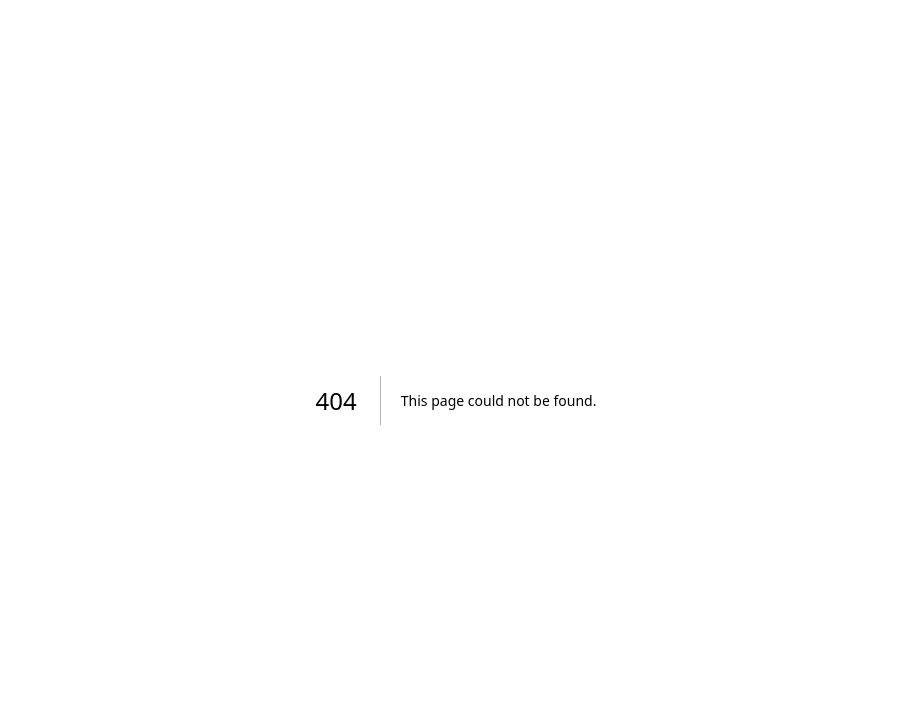
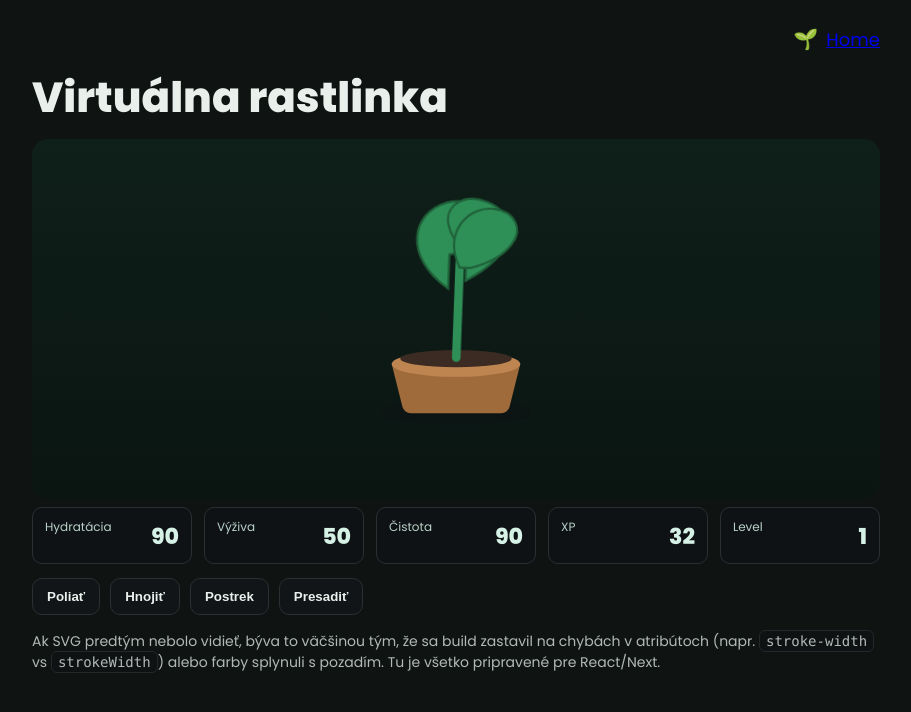
Before and after one commit to artbymosi-ops/Greenbuddyv1, a Next.js app: page /plant in a window 1280 px wide. Before the commit this address had no page. Shown: the top 712 px of the page, without its empty margins (184-1095 px from the left). Built offline with nearby package versions, Linux system fonts and the light colour scheme.

Commit message:
Create plant.js

```diff
--- /dev/null
+++ b/pages/plant.js
@@ -0,0 +1,236 @@
+import { useState } from "react";
+import Link from "next/link";
+
+export default function PlantPage() {
+  const [stats, setStats] = useState({
+    water: 90,
+    food: 50,
+    clean: 90,
+    xp: 32,
+    lv: 1,
+  });
+
+  const bump = (key, delta) => {
+    setStats((s) => {
+      const next = { ...s, [key]: Math.max(0, Math.min(100, s[key] + delta)) };
+      // pridaj aj XP pri akcii
+      if (["water", "food", "clean"].includes(key)) {
+        next.xp = s.xp + 10;
+        if (next.xp >= 100) {
+          next.lv = s.lv + 1;
+          next.xp = 0;
+        }
+      }
+      return next;
+    });
+  };
+
+  // menšia amplitúda kývania keď je rastlinka spokojná
+  const swaySec = 4;
+  const swayDeg = Math.max(2, 10 - Math.floor((stats.water + stats.food) / 25)); // 2–10°
+
+  return (
+    <main className="wrap">
+      <header className="topbar">
+        <div className="brand">
+          <span className="sprout">🌱</span>
+          <Link href="/">Home</Link>
+        </div>
+      </header>
+
+      <h1>Virtuálna rastlinka</h1>
+
+      {/* SVG rastlinka */}
+      <div className="plant-stage">
+        <svg
+          viewBox="0 0 240 280"
+          width="260"
+          height="300"
+          role="img"
+          aria-label="Monstera v kvetináči"
+        >
+          {/* tieň */}
+          <ellipse cx="120" cy="255" rx="70" ry="12" fill="#0f1214" opacity="0.5" />
+
+          {/* kvetináč */}
+          <path
+            d="M60 210 h120 l-10 40 a8 8 0 0 1 -8 6 H78 a8 8 0 0 1 -8 -6 Z"
+            fill="#a06b3b"
+          />
+          <ellipse cx="120" cy="210" rx="60" ry="12" fill="#bf8551" />
+
+          {/* zem */}
+          <ellipse cx="120" cy="205" rx="52" ry="8" fill="#3b2b22" />
+
+          {/* celá rastlina v skupine kvôli animácii kývania */}
+          <g className="plant" transform="translate(0,-10)">
+            {/* stonka */}
+            <rect x="116" y="110" width="8" height="98" rx="4" fill="#2e8f57" />
+
+            {/* list 1 (ľavý) */}
+            <path
+              d="M110 140
+                 c -45 -30, -35 -70, -5 -80
+                 c 26 -8, 44 12, 35 28
+                 c -5 10, -18 18, -30 20 z"
+              fill="#2e8f57"
+              stroke="#1f6139"
+              strokeWidth="2"
+            />
+            {/* list 2 (pravý) */}
+            <path
+              d="M126 132
+                 c 48 -28, 50 -62, 18 -74
+                 c -22 -8, -40 4, -36 22
+                 c 3 12, 10 20, 18 26 z"
+              fill="#2e8f57"
+              stroke="#1f6139"
+              strokeWidth="2"
+            />
+            {/* list 3 (hore) */}
+            <path
+              d="M120 120
+                 c -18 -34, 8 -58, 30 -56
+                 c 20 2, 28 18, 18 32
+                 c -8 12, -24 20, -38 24 z"
+              fill="#2e8f57"
+              stroke="#1f6139"
+              strokeWidth="2"
+            />
+          </g>
+        </svg>
+      </div>
+
+      {/* ukazovatele */}
+      <section className="stats">
+        <Stat label="Hydratácia" value={stats.water} />
+        <Stat label="Výživa" value={stats.food} />
+        <Stat label="Čistota" value={stats.clean} />
+        <Stat label="XP" value={stats.xp} />
+        <Stat label="Level" value={stats.lv} />
+      </section>
+
+      {/* tlačidlá */}
+      <div className="buttons">
+        <button onClick={() => bump("water", 10)}>Poliať</button>
+        <button onClick={() => bump("food", 10)}>Hnojiť</button>
+        <button onClick={() => bump("clean", 10)}>Postrek</button>
+        <button onClick={() => setStats((s) => ({ ...s, water: 50, food: 50, clean: 50 }))}>
+          Presadiť
+        </button>
+      </div>
+
+      <p className="hint">
+        Ak SVG predtým nebolo vidieť, býva to väčšinou tým, že sa build zastavil na
+        chybách v atribútoch (napr. <code>stroke-width</code> vs <code>strokeWidth</code>)
+        alebo farby splynuli s pozadím. Tu je všetko pripravené pre React/Next.
+      </p>
+
+      <style jsx>{`
+        .wrap {
+          max-width: 880px;
+          margin: 0 auto;
+          padding: 24px 16px 80px;
+          color: #e9f0ec;
+        }
+        .topbar {
+          display: flex;
+          justify-content: flex-end;
+          margin-bottom: 12px;
+        }
+        .brand {
+          display: flex;
+          align-items: center;
+          gap: 8px;
+        }
+        .sprout {
+          font-size: 20px;
+        }
+        h1 {
+          font-size: 42px;
+          margin: 12px 0 10px;
+        }
+        .plant-stage {
+          display: flex;
+          justify-content: center;
+          margin: 10px 0 6px;
+        }
+        /* animácia kývania – pivot dole pri kvetináči */
+        .plant {
+          transform-origin: 120px 210px;
+          animation: sway ${swaySec}s ease-in-out infinite alternate;
+        }
+        @keyframes sway {
+          from {
+            transform: rotate(-${swayDeg}deg);
+          }
+          to {
+            transform: rotate(${swayDeg}deg);
+          }
+        }
+        .stats {
+          display: grid;
+          grid-template-columns: repeat(5, minmax(0, 1fr));
+          gap: 12px;
+          margin: 8px 0 14px;
+        }
+        .stat {
+          background: #0f1214;
+          border: 1px solid #2a2f33;
+          border-radius: 10px;
+          padding: 10px 12px;
+          text-align: center;
+        }
+        .stat-label {
+          font-size: 12px;
+          opacity: 0.85;
+        }
+        .stat-value {
+          font-size: 22px;
+          font-weight: 700;
+          margin-top: 2px;
+        }
+        .buttons {
+          display: flex;
+          flex-wrap: wrap;
+          gap: 10px;
+          margin: 8px 0 16px;
+        }
+        button {
+          background: #111518;
+          border: 1px solid #2a2f33;
+          border-radius: 10px;
+          padding: 10px 14px;
+          color: #e9f0ec;
+        }
+        button:active {
+          transform: translateY(1px);
+        }
+        .hint {
+          opacity: 0.75;
+          font-size: 14px;
+        }
+        code {
+          background: #0f1214;
+          padding: 2px 6px;
+          border-radius: 6px;
+          border: 1px solid #2a2f33;
+        }
+        @media (max-width: 640px) {
+          .stats {
+            grid-template-columns: repeat(3, minmax(0, 1fr));
+          }
+        }
+      `}</style>
+    </main>
+  );
+}
+
+function Stat({ label, value }) {
+  return (
+    <div className="stat">
+      <div className="stat-label">{label}</div>
+      <div className="stat-value">{value}</div>
+    </div>
+  );
+}
```
